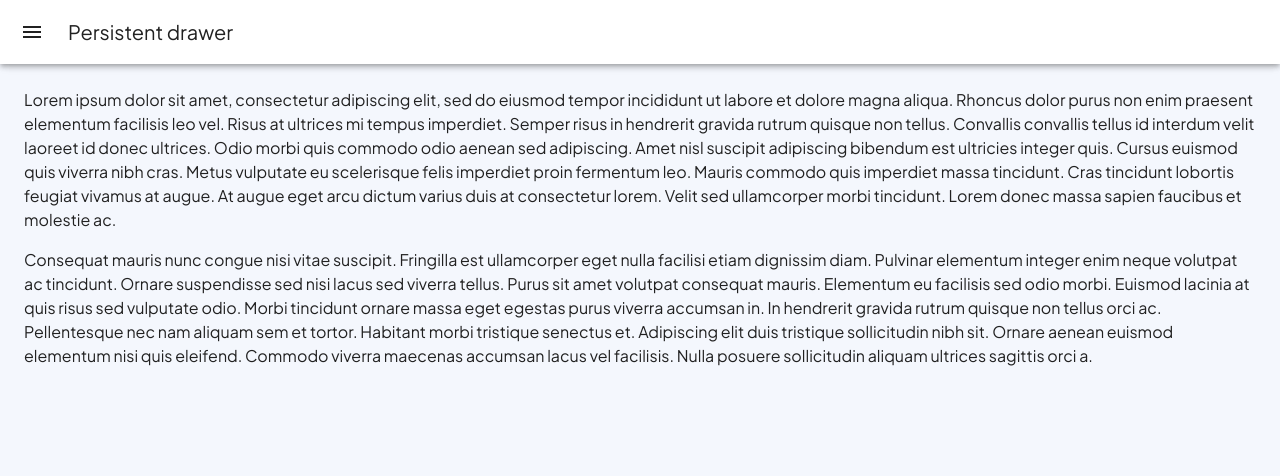
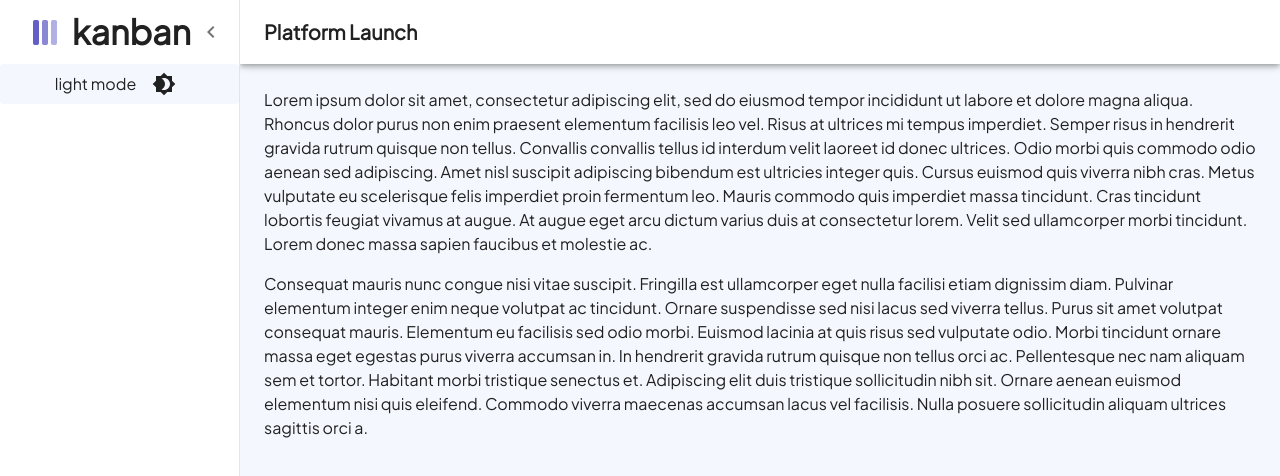
Before and after one commit to aligamalelgaml/ft-kanban-app, a React (Create React App) app: page / in a window 1280 px wide. Shown: the top 476 px of the page. Built offline with nearby package versions, Linux system fonts and the light colour scheme.

Commit message:
added floating button to toggle drawer on/off

```diff
--- a/src/App.tsx
+++ b/src/App.tsx
@@ -8,17 +8,15 @@ import { CssBaseline } from '@mui/material';
 import { PaletteMode } from '@mui/material';
 import { grey } from '@mui/material/colors';
 import MuiAppBar, { AppBarProps as MuiAppBarProps } from '@mui/material/AppBar';
-import { Hidden, Toolbar, Drawer, List, ListItem, ListItemText } from '@mui/material';
+import { Hidden, Toolbar, Drawer, List, ListItem, ListItemText, Fab } from '@mui/material';
 import Typography from '@mui/material/Typography';
 import Divider from '@mui/material/Divider';
 import IconButton from '@mui/material/IconButton';
 import MenuIcon from '@mui/icons-material/Menu';
 import ChevronLeftIcon from '@mui/icons-material/ChevronLeft';
 import ChevronRightIcon from '@mui/icons-material/ChevronRight';
-import ListItemButton from '@mui/material/ListItemButton';
-import ListItemIcon from '@mui/material/ListItemIcon';
-import InboxIcon from '@mui/icons-material/MoveToInbox';
-import MailIcon from '@mui/icons-material/Mail';
+import VisibilityIcon from '@mui/icons-material/Visibility';
+
 
 // START OF DRAWER/APP-BAR HYBRID COMP
 
@@ -109,7 +107,7 @@ const getDesignTokens = (mode: PaletteMode) => ({
 
 function App() {
   const theme = useTheme();
-  const [open, setOpen] = React.useState(false);
+  const [open, setOpen] = React.useState(true);
   const colorMode = React.useContext(ColorModeContext);
 
   const handleDrawerOpen = () => {
@@ -136,8 +134,8 @@ function App() {
             >
               <MenuIcon />
             </IconButton>
-            <Typography variant="h6" noWrap component="div">
-              Persistent drawer
+            <Typography variant="h6" fontWeight={800} noWrap component="div">
+              Platform Launch
             </Typography>
           </Toolbar>
         </AppBar>
@@ -155,7 +153,7 @@ function App() {
           open={open}
         >
           <DrawerHeader>
-            <img src={require('./assets/kanbanLogo.png')}/>
+            <img src={require('./assets/kanbanLogo.png')} />
             <Typography variant='h4' marginLeft={"15px"} fontWeight={"800"} >kanban</Typography>
             <IconButton onClick={handleDrawerClose}>
               {theme.direction === 'ltr' ? <ChevronLeftIcon /> : <ChevronRightIcon />}
@@ -182,6 +180,7 @@ function App() {
         </Drawer>
         <Main open={open}>
           <DrawerHeader />
+
           <Typography paragraph>
             Lorem ipsum dolor sit amet, consectetur adipiscing elit, sed do eiusmod
             tempor incididunt ut labore et dolore magna aliqua. Rhoncus dolor purus non
@@ -210,15 +209,25 @@ function App() {
             posuere sollicitudin aliquam ultrices sagittis orci a.
           </Typography>
         </Main>
+
+        <Fab
+          color="primary"
+          aria-label="Add"
+          sx={{
+            position: 'fixed',
+            padding: "0px 30px",
+            borderRadius: "0px 40px 40px 0px",
+            bottom: (theme) => theme.spacing(1),
+            left: (theme) => theme.spacing(-1),
+            zIndex: (theme) => theme.zIndex.appBar + 1,
+            ...(open && { display: 'none' }),
+          }}
+          onClick={handleDrawerOpen}
+        >
+          <VisibilityIcon />
+        </Fab>
       </Box>
-
-
-
-
-
-
     </>
-
   );
 }
 
```
